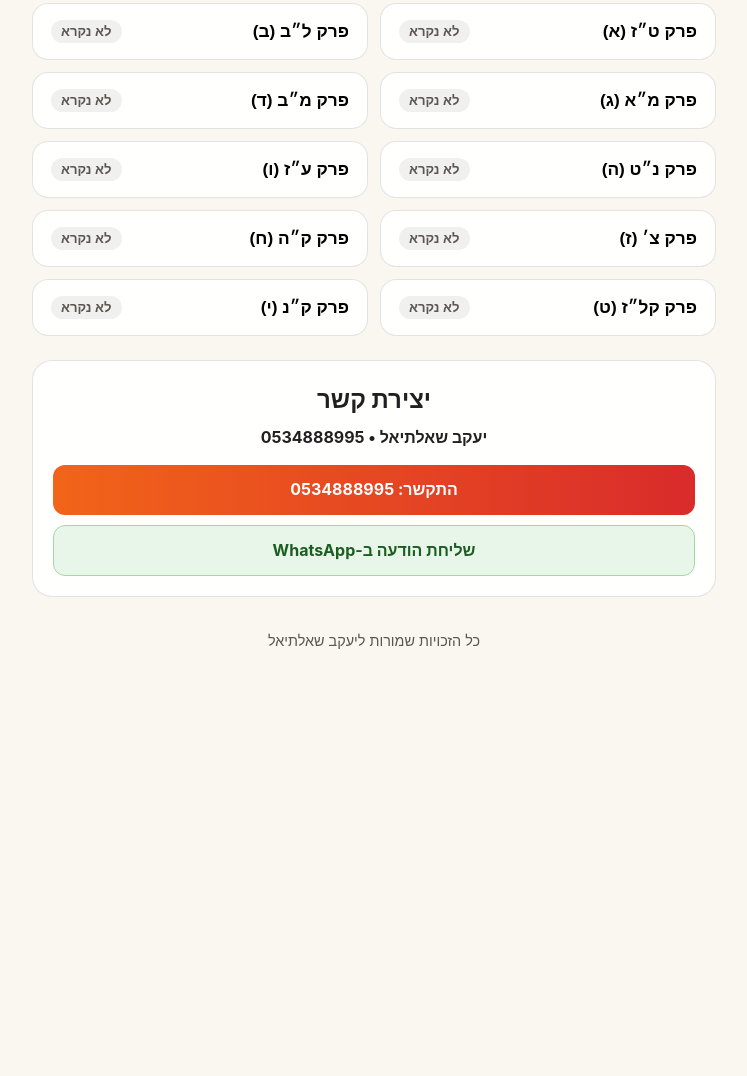
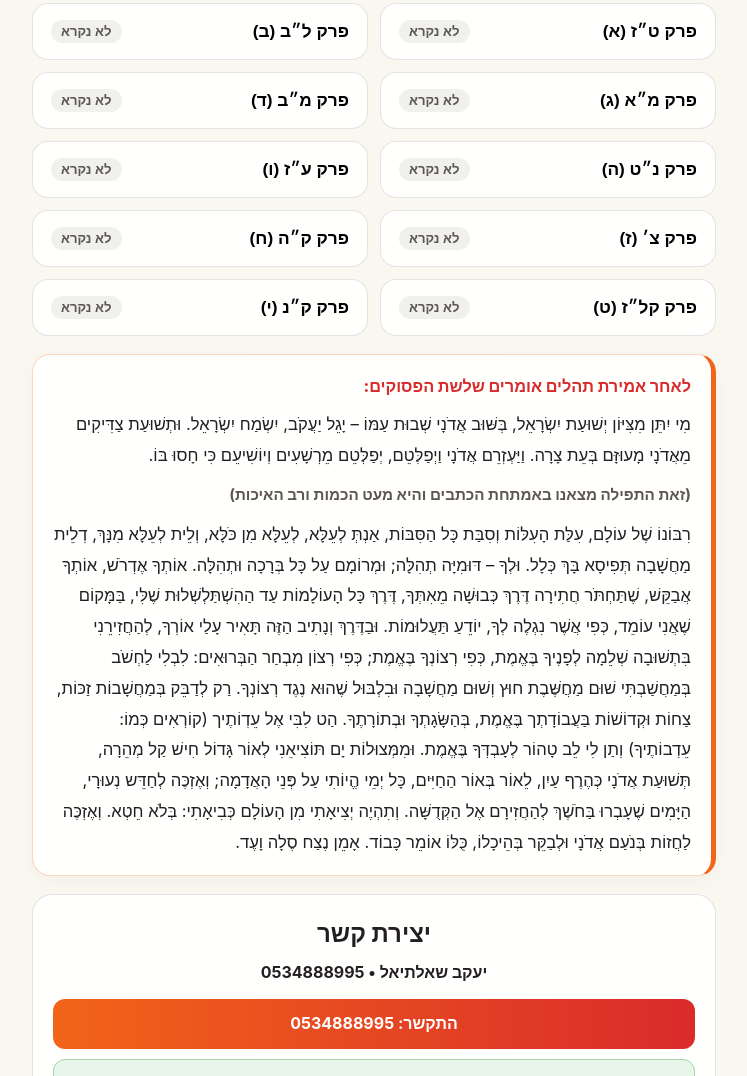
Before and after one commit to Tikkun-HaKlali/-, a plain HTML site: page index.html in a window 1280 px wide. Shown: the part 615-1691 px from the top of the page, without its empty margins (266-1013 px from the left). Before the commit the page ends 1327 px from the top, so only its background shows below. Drawn offline with Linux system fonts and the light colour scheme.

Commit message:
Update index.html

```diff
--- a/index.html
+++ b/index.html
@@ -133,6 +133,12 @@
       margin-top: 10px;
     }
 
+    .after-note {
+      font-size: 0.95rem;
+      font-weight: 700;
+      color: var(--text-muted);
+    }
+
     .progress-bar-box {
       background: var(--card-bg);
       border: 1px solid var(--border-soft);
@@ -160,7 +166,7 @@
       display: grid;
       grid-template-columns: repeat(2, minmax(0, 1fr));
       gap: 12px;
-      margin-bottom: 24px;
+      margin-bottom: 18px;
     }
 
     @media (max-width: 520px) {
@@ -408,6 +414,15 @@
 
     <main class="chapters-grid" id="chaptersGrid"></main>
 
+    <section class="kavana-card" aria-label="תפילה ופסוקים לאחר אמירת תהילים">
+      <div class="kavana-title">לאחר אמירת תהלים אומרים שלשת הפסוקים:</div>
+      <div class="kavana-text">
+        <p>מִי יִתֵּן מִצִּיּוֹן יְשׁוּעַת יִשְׂרָאֵל, בְּשּׁוּב אֲדֹנָי שְׁבוּת עַמּוֹ – יָגֵל יַעֲקֹב, יִשְׂמַח יִשְׂרָאֵל. וּתְשׁוּעַת צַדִּיקִים מֵאֲדֹנָי מָעוּזָּם בְּעֵת צָרָה. וַיַּעְזְרֵם אֲדֹנָי וַיְפַלְּטֵם, יְפַלְּטֵם מֵרְשָׁעִים וְיוֹשִׁיעֵם כִּי חָסוּ בּוֹ.</p>
+        <p class="after-note">(זאת התפילה מצאנו באמתחת הכתבים והיא מעט הכמות ורב האיכות)</p>
+        <p>רִבּוֹנוֹ שֶׁל עוֹלָם, עִלַּת הָעִלּוֹת וְסִבַּת כָּל הַסִּבּוֹת, אַנְתְּ לְעֵלָּא, לְעֵלָּא מִן כֹּלָּא, וְלֵית לְעֵלָּא מִנָּךְ, דְלֵית מַחֲשָׁבָה תְּפִיסָא בָּךְ כְּלָל. וּלְךָ – דּוּמִיָּה תְהִלָּה; וּמְרוֹמָם עַל כָּל בְּרָכָה וּתְהִלָּה. אוֹתְךָ אֶדְרֹשׁ, אוֹתְךָ אֲבַקֵּשׁ, שֶׁתַּחְתֹּר חֲתִירָה דֶּרֶךְ כְּבוּשָׁה מֵאִתְּךָ, דֶּרֶךְ כָּל הָעוֹלָמוֹת עַד הַהִשְׁתַּלְשְׁלוּת שֶׁלִּי, בַּמָּקוֹם שֶׁאֲנִי עוֹמֵד, כְּפִי אֲשֶׁר נִגְלֶה לְךָ, יוֹדֵעַ תַּעֲלוּמוֹת. וּבַדֶּרֶךְ וְנָתִיב הַזֶּה תָּאִיר עָלַי אוֹרְךָ, לְהַחֲזִירֵנִי בִּתְשׁוּבָה שְׁלֵמָה לְפָנֶיךָ בֶּאֱמֶת, כְּפִי רְצוֹנְךָ בֶּאֱמֶת; כְּפִי רְצוֹן מִבְחַר הַבְּרוּאִים: לִבְלִי לַחְשֹׁב בְּמַחֲשַׁבְתִּי שׁוּם מַחֲשֶּׁבֶת חוּץ וְשׁוּם מַחֲשָׁבָה וּבִלְבּוּל שֶׁהוּא נֶגֶד רְצוֹנְךָ. רַק לְדַבֵּק בְּמַחֲשָׁבוֹת זַכּוֹת, צַחוֹת וּקְדוֹשׁוֹת בַּעֲבוֹדָתְך בֶּאֱמֶת, בְּהַשָּׂגָתְךָ וּבְתוֹרָתֶךָ. הַט לִבִּי אֶל עֵדְוֹתֶיך (קוֹרְאִים כְּמוֹ: עֵדְבוֹתֶיךָ) וְתַן לִי לֵב טָהוֹר לְעָבְדְּךָ בֶּאֱמֶת. וּמִמְּצוּלוֹת יָם תּוֹצִיאֵנִי לְאוֹר גָּדוֹל חִישׁ קַל מְהֵרָה, תְּשׁוּעַת אֲדֹנָי כְּהֶרֶף עַיִן, לֵאוֹר בְּאוֹר הַחַיִּים, כָּל יְמֵי הֱיוֹתִי עַל פְּנֵי הָאֲדָמָה; וְאֶזְכֶּה לְחַדֵּש נְעוּרָי, הַיָּמִים שֶׁעָבְרוּ בַּחֹשֶׁךְ לְהַחֲזִירָם אֶל הַקְּדֻשָּׁה. וְתִהְיֶה יְצִיאָתִי מִן הָעוֹלָם כְּבִיאָתִי: בְּלֹא חֵטְא. וְאֶזְכֶּה לַחֲזוֹת בְּנֹעַם אֲדֹנָי וּלְבַקֵּר בְּהֵיכָלוֹ, כֻּלּוֹ אוֹמֵר כָּבוֹד. אָמֵן נֶצַח סֶלָה וָעֶד.</p>
+      </div>
+    </section>
+
     <section class="contact-card" aria-label="יצירת קשר">
       <h2>יצירת קשר</h2>
       <p style="margin-top: 6px; font-weight: 700;">יעקב שאלתיאל • 0534888995</p>
```
